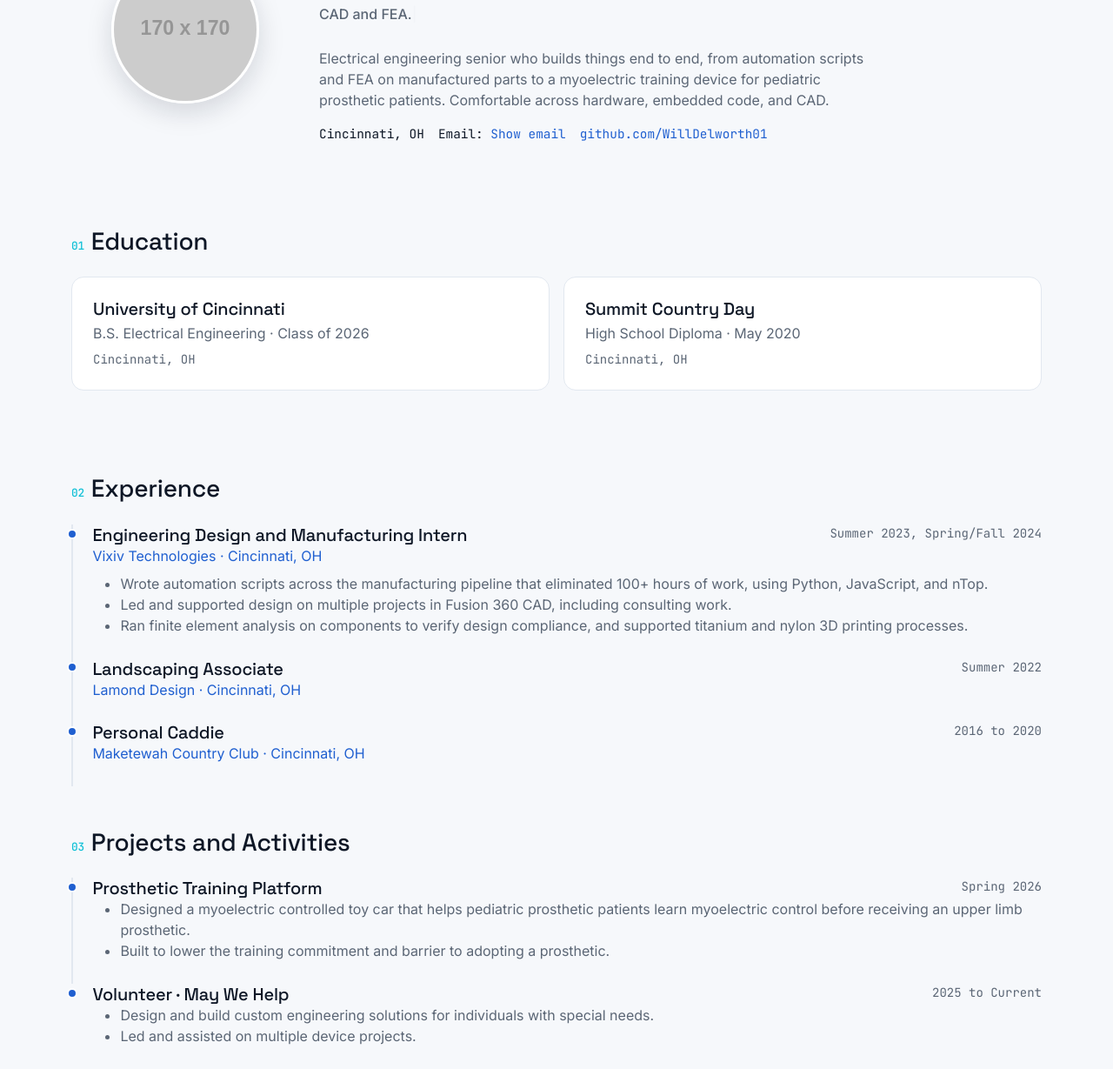
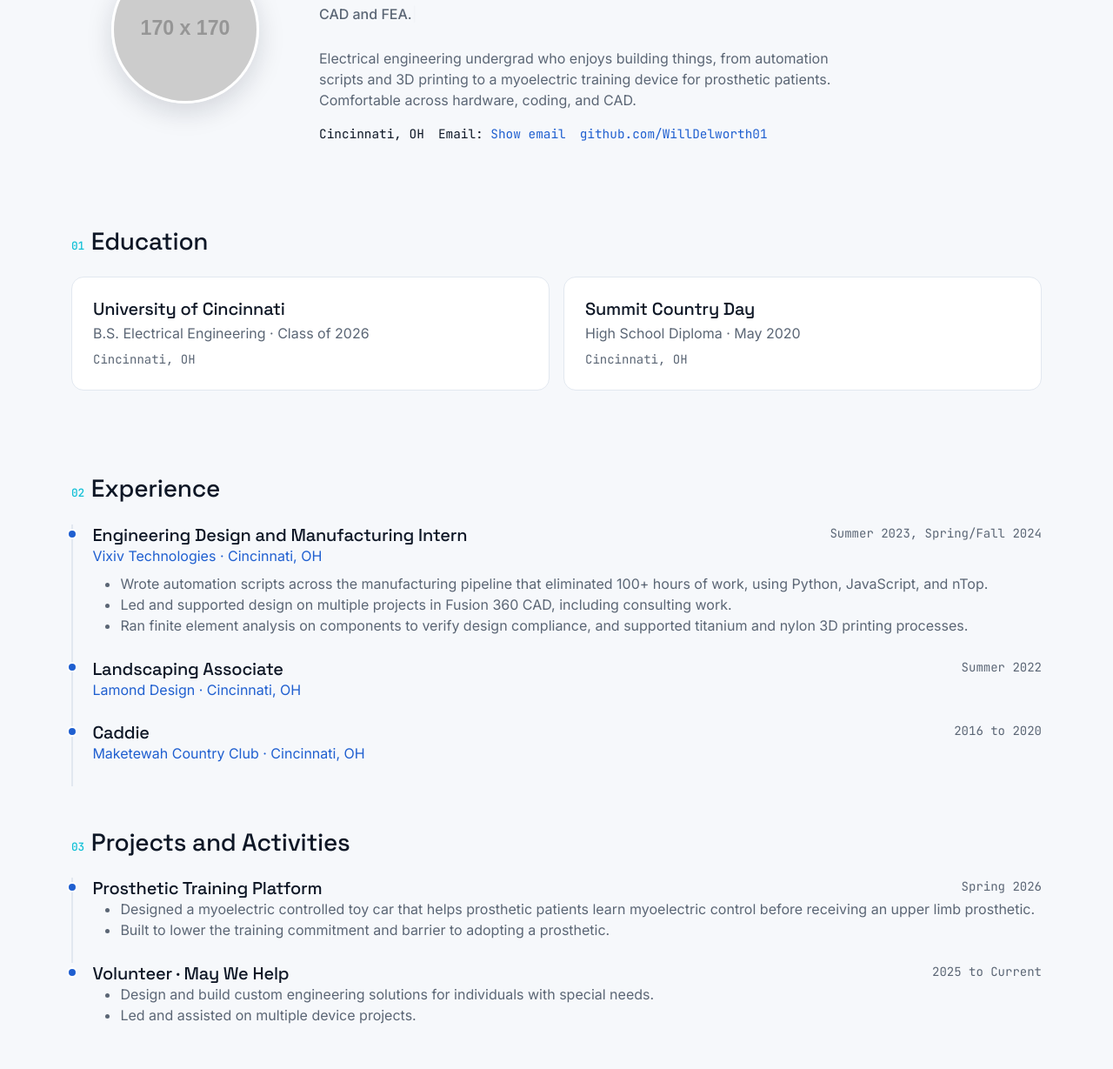
Before and after one commit to WillDelworth01/WillDelworth01.github.io, a plain HTML site: page index.html in a window 1280 px wide. Shown: the part 271-1500 px from the top of the page at 87% size. Drawn offline with nearby package versions, Linux system fonts and the light colour scheme; no server answers; placeholder pictures from the web are drawn by us.

Commit message:
index.html

```diff
--- a/index.html
+++ b/index.html
@@ -109,9 +109,9 @@
           <h1 class="display-4 fw-bold mb-2">Will Delworth</h1>
           <div class="typed-line"><span id="typed"></span></div>
           <p class="mt-3 mb-3 text-muted-c" style="max-width:640px;">
-            Electrical engineering senior who builds things end to end, from automation scripts
-            and FEA on manufactured parts to a myoelectric training device for pediatric prosthetic
-            patients. Comfortable across hardware, embedded code, and CAD.
+            Electrical engineering undergrad who enjoys building things, from automation scripts
+            and 3D printing to a myoelectric training device for prosthetic
+            patients. Comfortable across hardware, coding, and CAD.
           </p>
           <div class="d-flex flex-wrap gap-3 align-items-center mono" style="font-size:.9rem;">
             <span>Cincinnati, OH</span>
@@ -174,7 +174,7 @@
 
       <div class="xp-item">
         <div class="d-flex justify-content-between flex-wrap">
-          <h3 class="h5 mb-0">Personal Caddie</h3>
+          <h3 class="h5 mb-0">Caddie</h3>
           <span class="mono small text-muted-c">2016 to 2020</span>
         </div>
         <div class="accent">Maketewah Country Club &middot; Cincinnati, OH</div>
@@ -188,7 +188,7 @@
           <span class="mono small text-muted-c">Spring 2026</span>
         </div>
         <ul class="text-muted-c mb-0">
-          <li>Designed a myoelectric controlled toy car that helps pediatric prosthetic patients learn myoelectric control before receiving an upper limb prosthetic.</li>
+          <li>Designed a myoelectric controlled toy car that helps prosthetic patients learn myoelectric control before receiving an upper limb prosthetic.</li>
           <li>Built to lower the training commitment and barrier to adopting a prosthetic.</li>
         </ul>
       </div>
```
